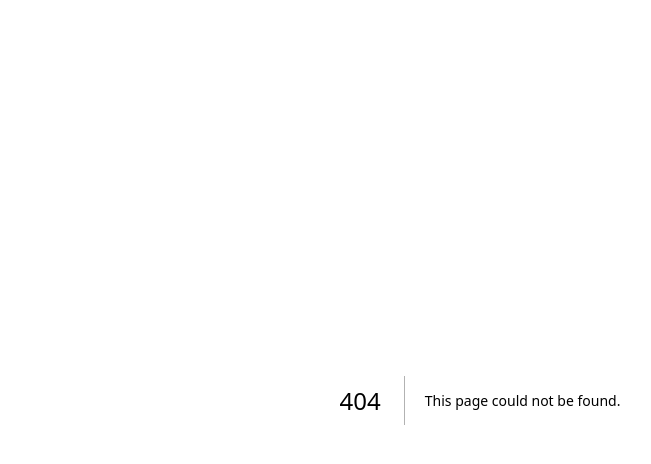
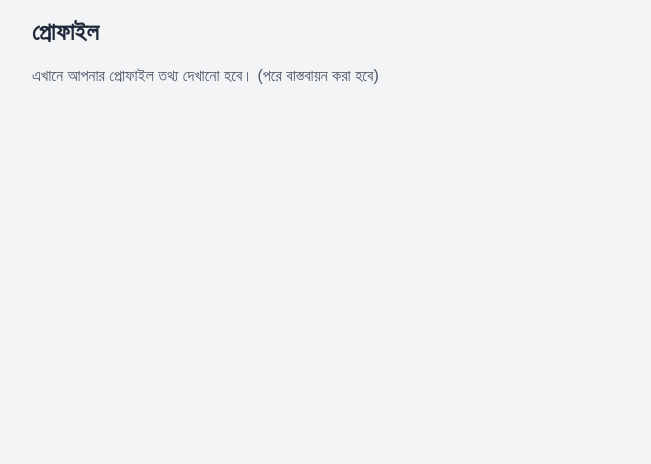
Before and after one commit to mb-shupto/my-daily-hisab, a Next.js app: page /profile in a window 1280 px wide. Before the commit this address had no page. Shown: the top 464 px of the page, without its empty margins (160-811 px from the left). Built offline with nearby package versions, Linux system fonts and the light colour scheme.

Commit message:
dummy profile page

```diff
--- /dev/null
+++ b/src/app/profile/page.tsx
@@ -0,0 +1,14 @@
+'use client';
+
+import React from 'react';
+
+export default function ProfilePage() {
+  return (
+    <div className="min-h-screen bg-gray-100 p-4">
+      <div className="max-w-4xl mx-auto">
+        <h1 className="text-2xl font-bold text-gray-800 mb-4">প্রোফাইল</h1>
+        <p className="text-gray-600">এখানে আপনার প্রোফাইল তথ্য দেখানো হবে। (পরে বাস্তবায়ন করা হবে)</p>
+      </div>
+    </div>
+  );
+}
```
